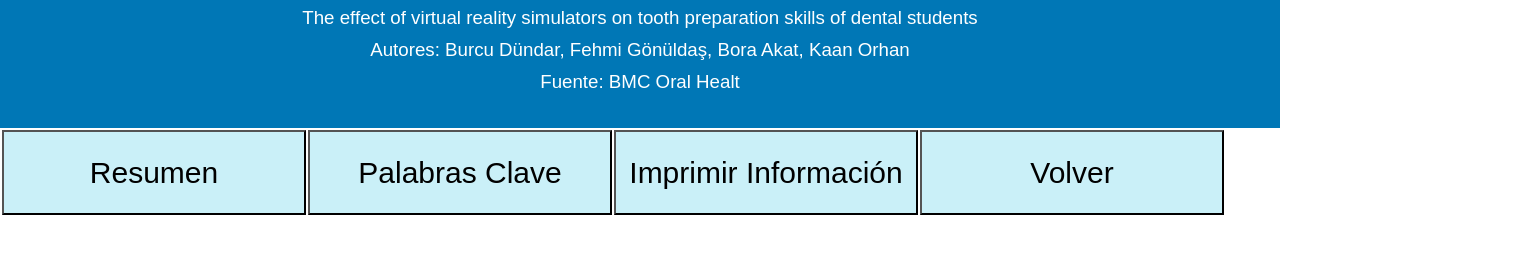
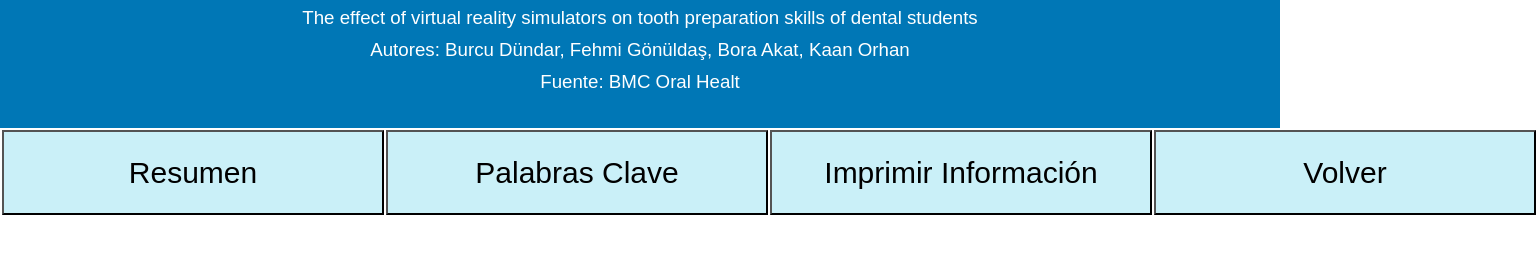
Before and after one commit to Alejandraqt/ActividadNuevasTecnologias, a plain HTML site: page Articulo1.html in a window 1280 px wide. Shown: the part 73-326 px from the top of the page, 1538 px wide, since content can reach past the window. Drawn offline with Linux system fonts and the light colour scheme.

Commit message:
Se ajusto estilos.css

```diff
--- a/estilos.css
+++ b/estilos.css
@@ -89,7 +89,7 @@
 
 .option-button{
     background-color: #caf0f8;
-    width: 304px;
+    width: 382px;
     height: 85px;
     font-size: 30px;
     text-align: center;
```
